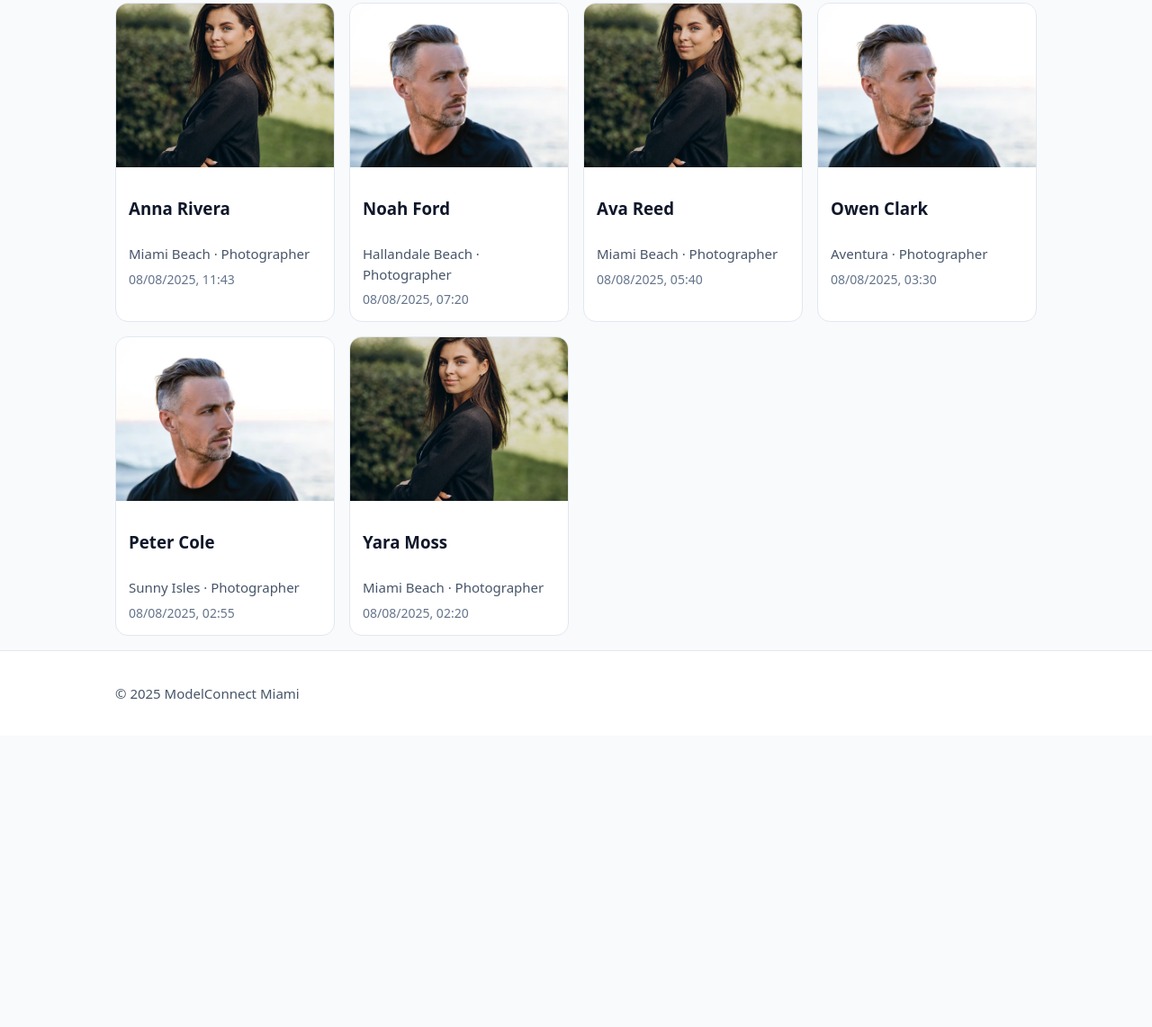
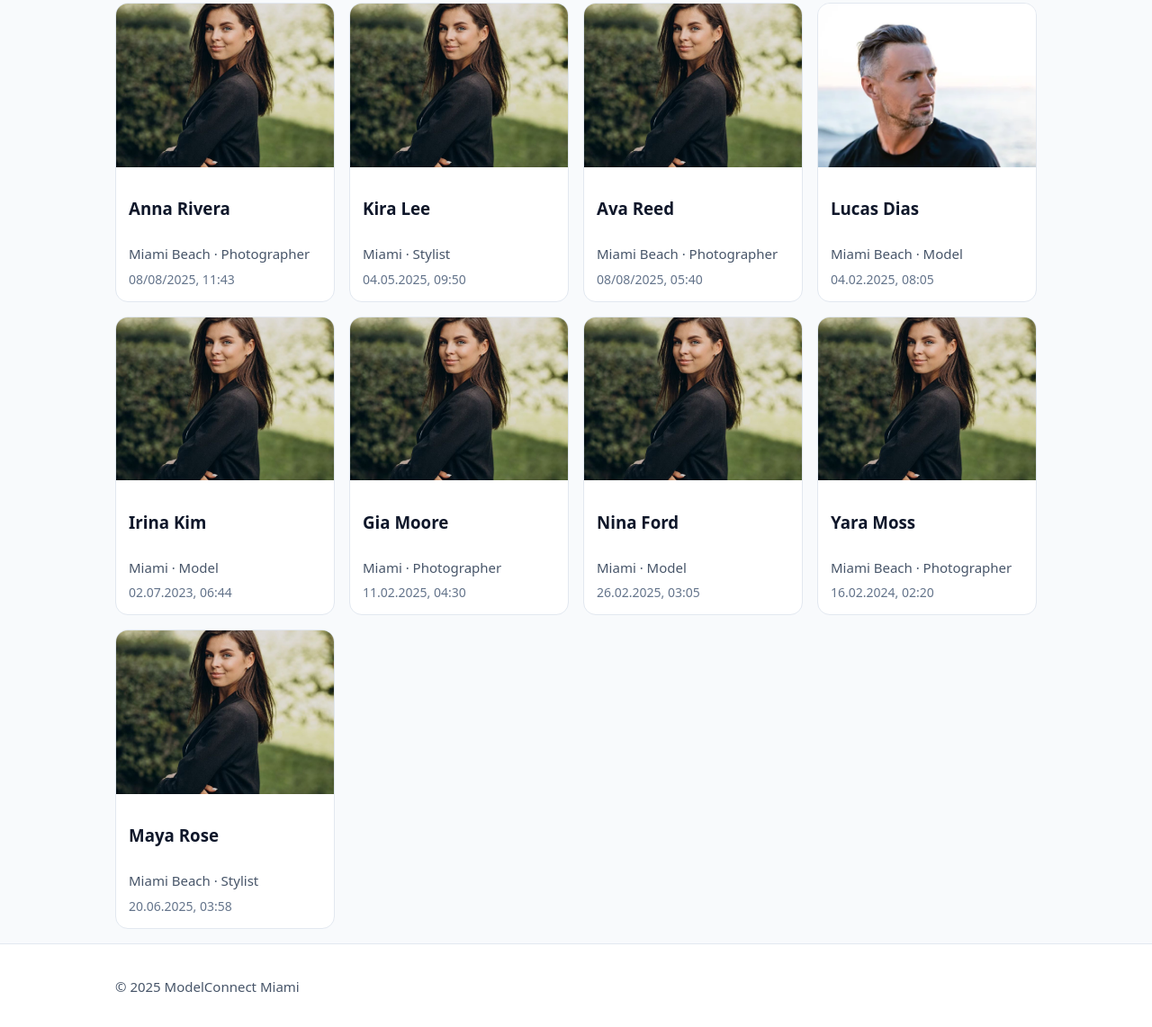
Before and after one commit to Xanadar0/Test-ModelConnect-Miami, a plain HTML site: page category.html in a window 1280 px wide. Shown: the part 386-1528 px from the top of the page at 90% size. Before the commit the page ends 1204 px from the top, so only its background shows below. Drawn offline with Linux system fonts and the light colour scheme.

Commit message:
Update and expand card profiles in category.html

```diff
--- a/category.html
+++ b/category.html
@@ -64,7 +64,6 @@
                 loading="lazy"
               />
             </div>
-
             <div class="card-body">
               <h3 class="card-title">Anna Rivera</h3>
               <div class="card-meta">Miami Beach · Photographer</div>
@@ -75,16 +74,15 @@
           <article class="card">
             <div class="card-media">
               <img
-                src="./img/man.jpg"
-                alt="Profile photo of Noah Ford"
+                src="./img/woman.jpg"
+                alt="Profile photo of Kira Lee"
                 loading="lazy"
               />
             </div>
-
             <div class="card-body">
-              <h3 class="card-title">Noah Ford</h3>
-              <div class="card-meta">Hallandale Beach · Photographer</div>
-              <div class="card-time">08/08/2025, 07:20</div>
+              <h3 class="card-title">Kira Lee</h3>
+              <div class="card-meta">Miami · Stylist</div>
+              <div class="card-time">04.05.2025, 09:50</div>
             </div>
           </article>
 
@@ -96,7 +94,6 @@
                 loading="lazy"
               />
             </div>
-
             <div class="card-body">
               <h3 class="card-title">Ava Reed</h3>
               <div class="card-meta">Miami Beach · Photographer</div>
@@ -108,29 +105,59 @@
             <div class="card-media">
               <img
                 src="./img/man.jpg"
-                alt="Profile photo of Owen Clark"
+                alt="Profile photo of Lucas Dias"
                 loading="lazy"
               />
             </div>
             <div class="card-body">
-              <h3 class="card-title">Owen Clark</h3>
-              <div class="card-meta">Aventura · Photographer</div>
-              <div class="card-time">08/08/2025, 03:30</div>
+              <h3 class="card-title">Lucas Dias</h3>
+              <div class="card-meta">Miami Beach · Model</div>
+              <div class="card-time">04.02.2025, 08:05</div>
             </div>
           </article>
 
           <article class="card">
             <div class="card-media">
               <img
-                src="./img/man.jpg"
-                alt="Profile photo of Peter Cole"
+                src="./img/woman.jpg"
+                alt="Profile photo of Irina Kim"
                 loading="lazy"
               />
             </div>
             <div class="card-body">
-              <h3 class="card-title">Peter Cole</h3>
-              <div class="card-meta">Sunny Isles · Photographer</div>
-              <div class="card-time">08/08/2025, 02:55</div>
+              <h3 class="card-title">Irina Kim</h3>
+              <div class="card-meta">Miami · Model</div>
+              <div class="card-time">02.07.2023, 06:44</div>
+            </div>
+          </article>
+
+          <article class="card">
+            <div class="card-media">
+              <img
+                src="./img/woman.jpg"
+                alt="Profile photo of Gia Moore"
+                loading="lazy"
+              />
+            </div>
+            <div class="card-body">
+              <h3 class="card-title">Gia Moore</h3>
+              <div class="card-meta">Miami · Photographer</div>
+              <div class="card-time">11.02.2025, 04:30</div>
+            </div>
+          </article>
+
+          <article class="card">
+            <div class="card-media">
+              <img
+                src="./img/woman.jpg"
+                alt="Profile photo of Nina Ford"
+                loading="lazy"
+              />
+            </div>
+            <div class="card-body">
+              <h3 class="card-title">Nina Ford</h3>
+              <div class="card-meta">Miami · Model</div>
+              <div class="card-time">26.02.2025, 03:05</div>
             </div>
           </article>
 
@@ -145,7 +172,22 @@
             <div class="card-body">
               <h3 class="card-title">Yara Moss</h3>
               <div class="card-meta">Miami Beach · Photographer</div>
-              <div class="card-time">08/08/2025, 02:20</div>
+              <div class="card-time">16.02.2024, 02:20</div>
+            </div>
+          </article>
+
+          <article class="card">
+            <div class="card-media">
+              <img
+                src="./img/woman.jpg"
+                alt="Profile photo of Maya Rose"
+                loading="lazy"
+              />
+            </div>
+            <div class="card-body">
+              <h3 class="card-title">Maya Rose</h3>
+              <div class="card-meta">Miami Beach · Stylist</div>
+              <div class="card-time">20.06.2025, 03:58</div>
             </div>
           </article>
         </div>
```
